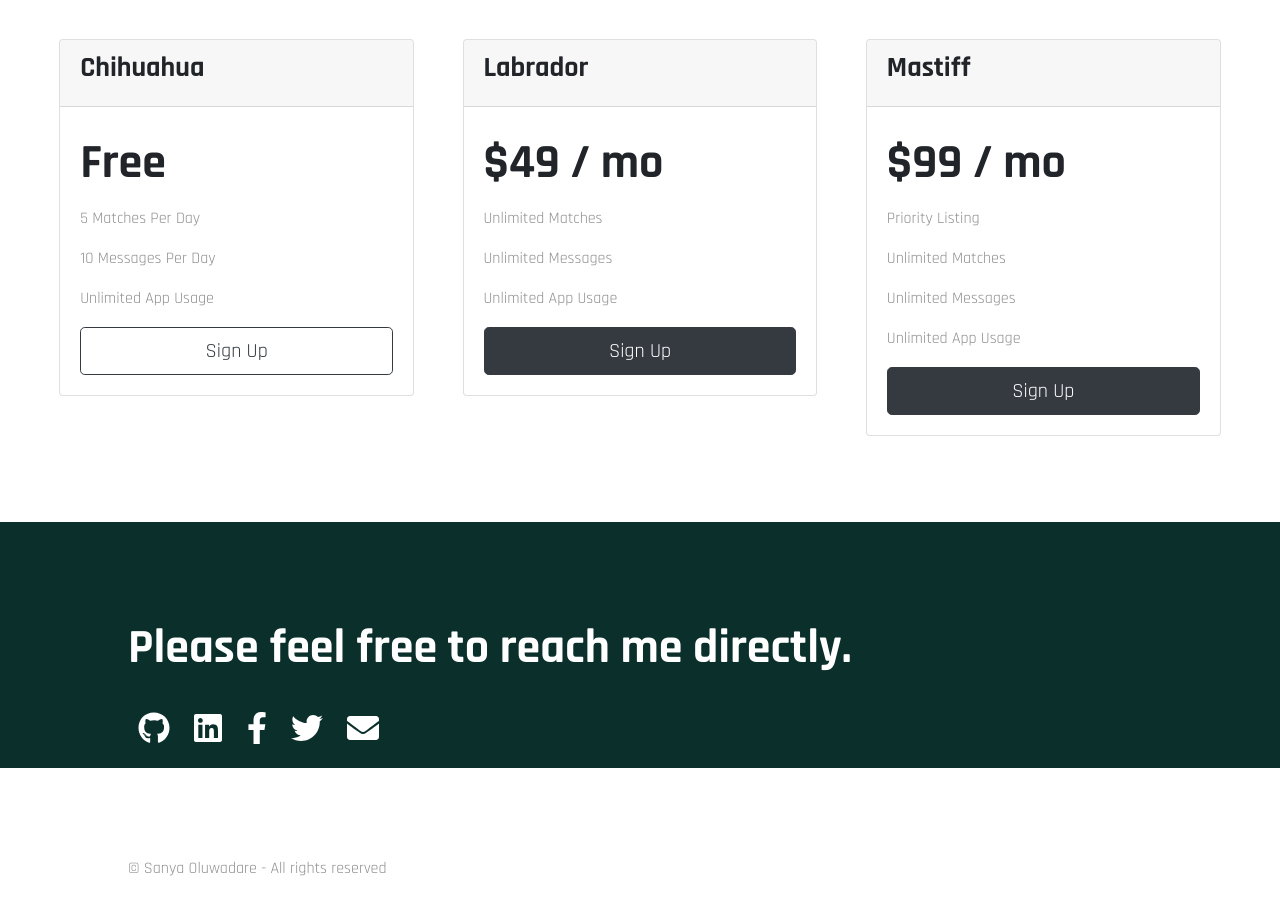
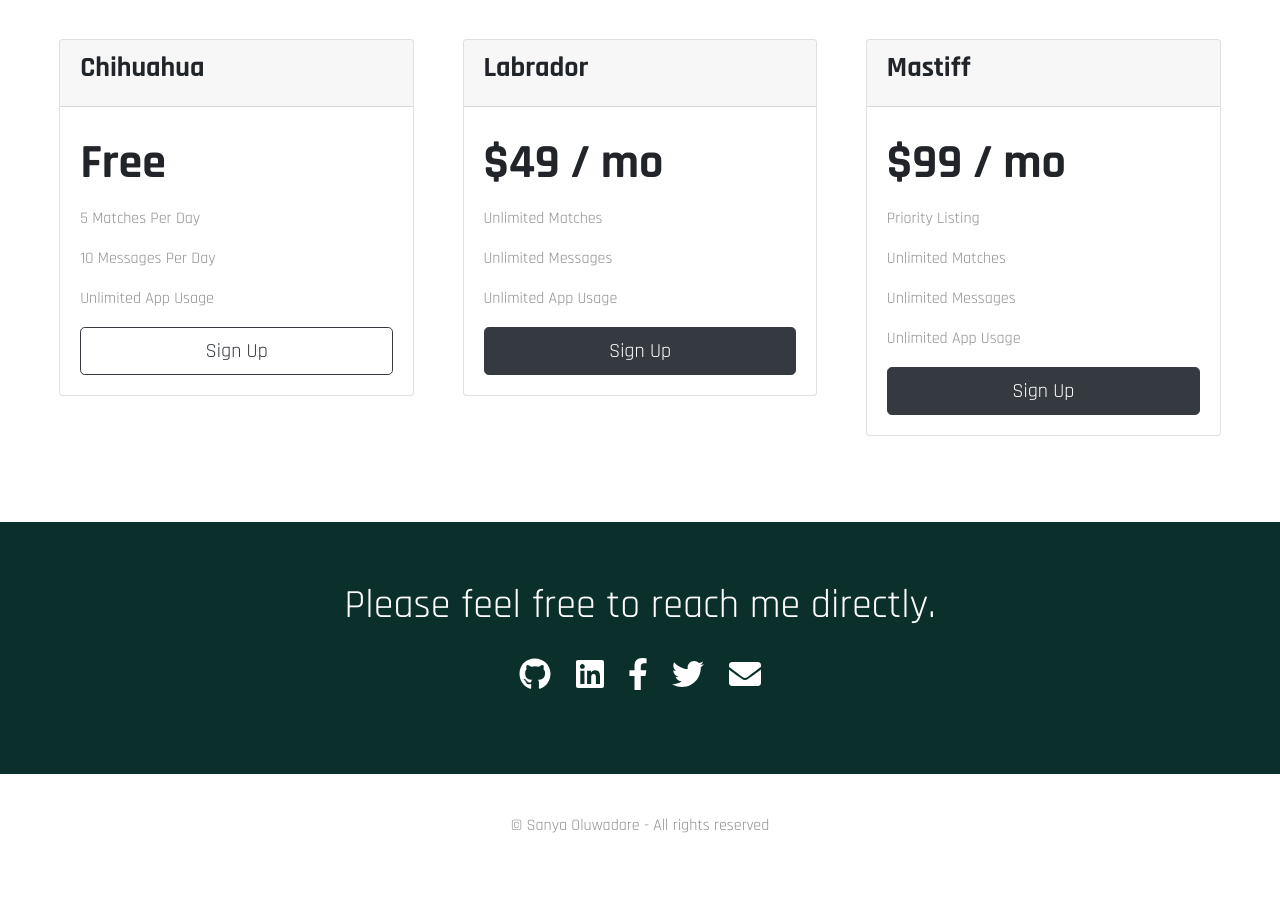
Before and after one commit to SanyaOdare/HNGi8-stage2-task3, a plain HTML site: page index.html in a window 1280 px wide. Shown: the part 1894-2791 px from the top of the page. Drawn offline with nearby package versions, Linux system fonts and the light colour scheme.

Commit message:
edit page bottom

```diff
--- a/css/styles.css
+++ b/css/styles.css
@@ -172,11 +172,26 @@ a {
     color: #fff;
 }
 
+.contact {
+    font-size: 2.5rem;
+    font-weight: 4;
+}
+
 
 /* Footer Section */
 
 .social-icon {
     margin: 20px 10px;
+}
+
+.footer-inner {
+    text-align: center;
+    padding: 40px;
+}
+
+.cta-container {
+    text-align: center;
+    padding: 60px;
 }
 
 /* MEDIA QUERY */
--- a/index.html
+++ b/index.html
@@ -215,8 +215,8 @@
     <!-- Call to Action -->
 
     <section class="colored-section" id="cta">
-        <div class="container-fluid">
-            <h3 class="big-heading">Please feel free to reach me directly.</h3>
+        <div class="cta-container">
+            <h3 class="contact">Please feel free to reach me directly.</h3>
             <i class="social-icon fab fa-github fa-2x"></i>
             <a href="https://www.linkedin.com/in/sanyaodare/" target="_blank"><i class="social-icon fab fa-linkedin fa-2x"></i></a>
             <a href="https://web.facebook.com/SanyaOdare" target="_blank"><i class="social-icon fab fa-facebook-f fa-2x"></i></a>
@@ -228,7 +228,7 @@
 
     <!-- Footer -->
     <footer class="white-section" id="footer">
-        <div class="container-fluid">
+        <div class="footer-text footer-inner">
             <p>&copy; Sanya Oluwadare - All rights reserved</p>
         </div>
     </footer>
```
